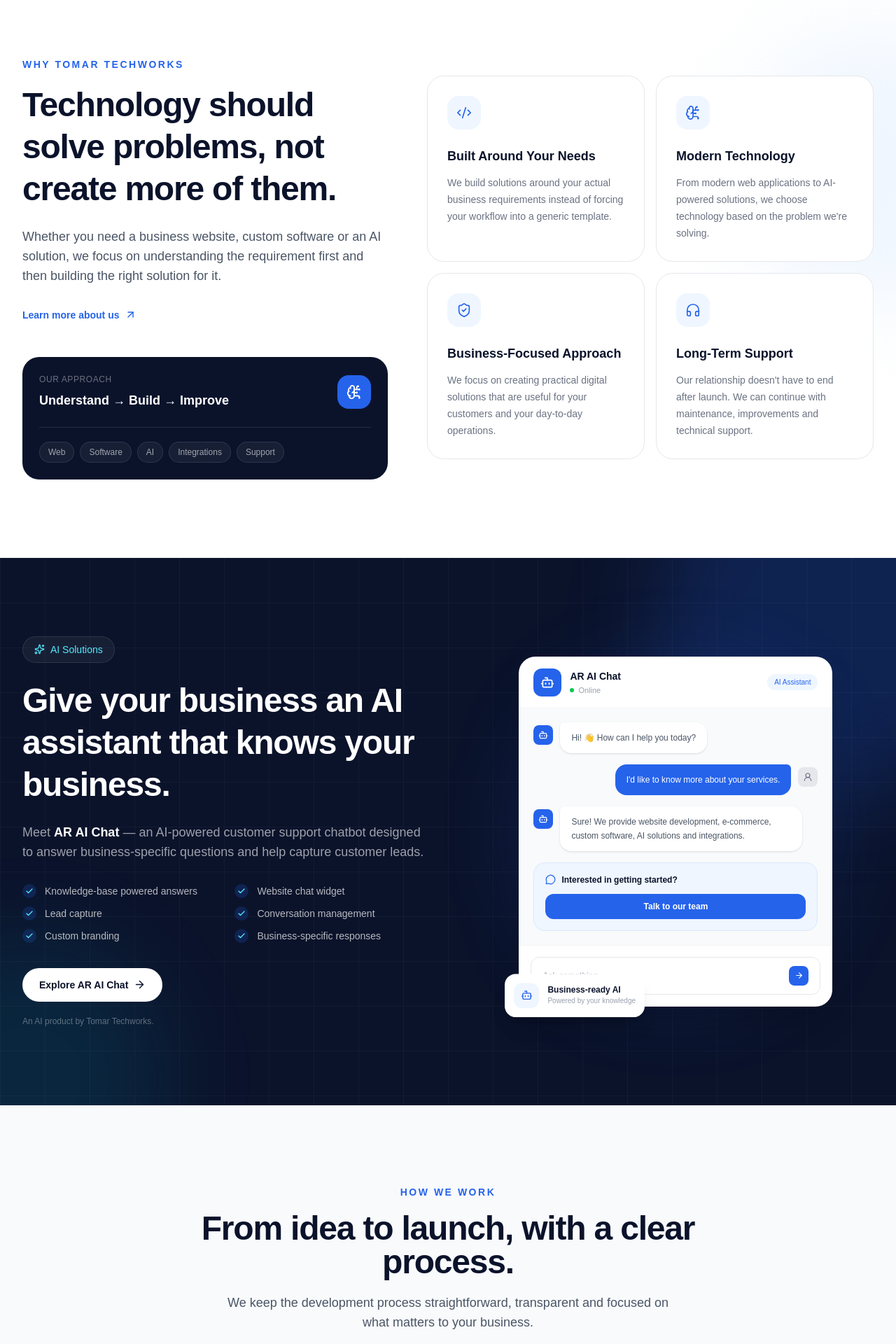
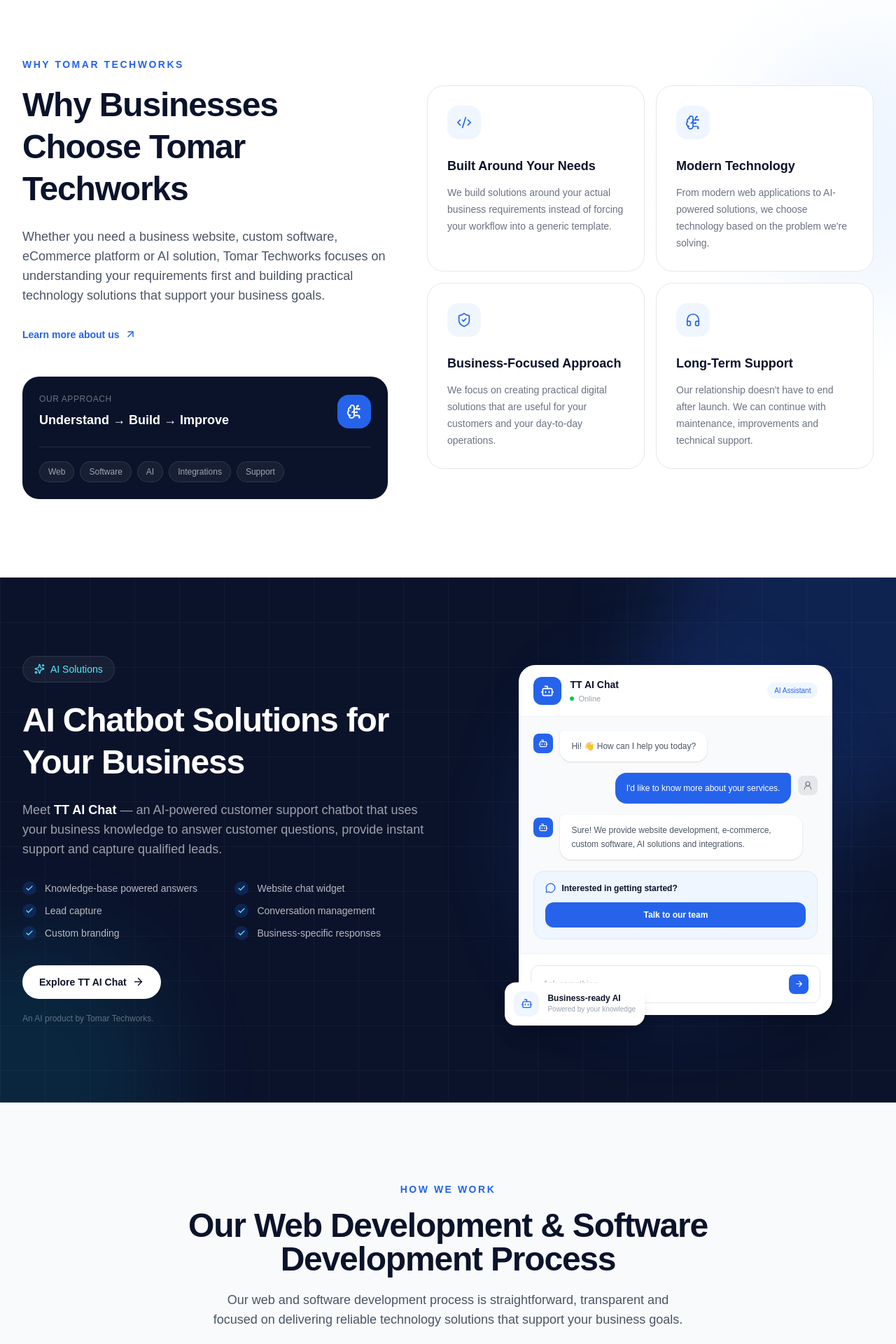
Before and after one commit to AashishSunilRajput/tomar-techworks, a Next.js app: page / in a window 1280 px wide. Shown: the part 2140-4060 px from the top of the page at 70% size. Built offline with nearby package versions, Linux system fonts and the light colour scheme.

Commit message:
Home Page Changes for SEO

```diff
--- a/components/home/AISolutions.tsx
+++ b/components/home/AISolutions.tsx
@@ -46,16 +46,17 @@
               AI Solutions
             </div>
 
-            <h2 className="mt-6 max-w-2xl text-3xl font-bold leading-tight tracking-tight text-white sm:text-4xl lg:text-5xl">
-              Give your business an AI assistant that knows your business.
-            </h2>
+           <h2 className="mt-6 max-w-2xl text-3xl font-bold leading-tight tracking-tight text-white sm:text-4xl lg:text-5xl">
+  AI Chatbot Solutions for Your Business
+</h2>
 
-            <p className="mt-6 max-w-xl text-base leading-7 text-white/60 sm:text-lg">
-              Meet{" "}
-              <span className="font-semibold text-white">AR AI Chat</span> —
-              an AI-powered customer support chatbot designed to answer
-              business-specific questions and help capture customer leads.
-            </p>
+           <p className="mt-6 max-w-xl text-base leading-7 text-white/60 sm:text-lg">
+  Meet{" "}
+  <span className="font-semibold text-white">TT AI Chat</span> — an
+  AI-powered customer support chatbot that uses your business knowledge
+  to answer customer questions, provide instant support and capture
+  qualified leads.
+</p>
 
             {/* Features */}
             <div className="mt-8 grid gap-3 sm:grid-cols-2">
@@ -76,10 +77,10 @@
             {/* CTA */}
             <div className="mt-9">
               <Link
-                href="/solutions/ai-chatbot"
+                href="https://chat.tomartechworks.com/"
                 className="group inline-flex items-center gap-2 rounded-full bg-white px-6 py-3.5 text-sm font-semibold text-navy transition-all hover:bg-blue-50"
               >
-                Explore AR AI Chat
+                Explore TT AI Chat
                 <ArrowRight
                   size={17}
                   className="transition-transform duration-200 group-hover:translate-x-1"
@@ -114,7 +115,7 @@
 
                   <div>
                     <p className="text-sm font-semibold text-navy">
-                      AR AI Chat
+                      TT AI Chat
                     </p>
 
                     <div className="mt-0.5 flex items-center gap-1.5">
--- a/components/home/FAQ.tsx
+++ b/components/home/FAQ.tsx
@@ -17,8 +17,8 @@
   },
   {
     question: "Do you provide AI chatbot solutions?",
-    answer:
-      "Yes. Our AI solution, AR AI Chat, can be integrated into business websites to answer customer questions using business-specific knowledge, capture leads and manage conversations.",
+   answer:
+  "Yes. Our AI solution, TT AI Chat, can be integrated into business websites to answer customer questions using business-specific knowledge, capture leads and manage conversations.",
   },
   {
     question: "Can you integrate my website with other software?",
@@ -67,13 +67,14 @@
             </span>
 
             <h2 className="mt-4 text-3xl font-bold leading-tight tracking-tight text-navy sm:text-4xl">
-              Questions? We&apos;ve got answers.
-            </h2>
+  Frequently Asked Questions About Our Technology Services
+</h2>
 
             <p className="mt-5 max-w-md text-base leading-7 text-gray-600">
-              Here are some of the questions businesses commonly ask before
-              starting a project with us.
-            </p>
+  Find answers to common questions about website development, custom
+  software, AI chatbot solutions, e-commerce development and ongoing
+  technical support.
+</p>
 
             <div className="mt-8 rounded-2xl bg-surface p-5">
               <p className="text-sm font-semibold text-navy">
--- a/components/home/FinalCTA.tsx
+++ b/components/home/FinalCTA.tsx
@@ -29,18 +29,19 @@
           </div>
 
           {/* Heading */}
-          <h2 className="mt-6 text-3xl font-bold leading-tight tracking-tight text-white sm:text-4xl lg:text-6xl">
-            Have an idea?
-            <br />
-            <span className="text-cyan-300">Let&apos;s turn it into reality.</span>
-          </h2>
+         <h2 className="mt-6 text-3xl font-bold leading-tight tracking-tight text-white sm:text-4xl lg:text-6xl">
+  Ready to Build Your
+  <br />
+  <span className="text-cyan-300">Next Digital Solution?</span>
+</h2>
 
           {/* Description */}
-          <p className="mx-auto mt-6 max-w-2xl text-base leading-7 text-white/60 sm:text-lg">
-            Whether you need a new website, custom software, an AI solution or
-            ongoing technical support, let&apos;s discuss what your business
-            needs.
-          </p>
+        <p className="mx-auto mt-6 max-w-2xl text-base leading-7 text-white/60 sm:text-lg">
+  Whether you need website development, custom software, AI chatbot
+  solutions, e-commerce development or ongoing technical support,
+  Tomar Techworks can help turn your business requirements into a
+  practical digital solution.
+</p>
 
           {/* Buttons */}
           <div className="mt-9 flex flex-col items-center justify-center gap-3 sm:flex-row">
--- a/components/home/HowWeWork.tsx
+++ b/components/home/HowWeWork.tsx
@@ -65,14 +65,15 @@
             How We Work
           </span>
 
-          <h2 className="mt-4 text-3xl font-bold tracking-tight text-navy sm:text-4xl lg:text-5xl">
-            From idea to launch, with a clear process.
-          </h2>
+         <h2 className="mt-4 text-3xl font-bold tracking-tight text-navy sm:text-4xl lg:text-5xl">
+  Our Web Development & Software Development Process
+</h2>
 
           <p className="mx-auto mt-5 max-w-2xl text-base leading-7 text-gray-600 sm:text-lg">
-            We keep the development process straightforward, transparent and
-            focused on what matters to your business.
-          </p>
+  Our web and software development process is straightforward, transparent
+  and focused on delivering reliable technology solutions that support your
+  business goals.
+</p>
         </motion.div>
 
         {/* Steps */}
--- a/components/home/Industries.tsx
+++ b/components/home/Industries.tsx
@@ -73,14 +73,15 @@
               Industries
             </span>
 
-            <h2 className="mt-4 text-3xl font-bold tracking-tight text-navy sm:text-4xl lg:text-5xl">
-              Technology for businesses across industries.
-            </h2>
+           <h2 className="mt-4 text-3xl font-bold tracking-tight text-navy sm:text-4xl lg:text-5xl">
+  Technology Solutions for Different Industries
+</h2>
 
             <p className="mt-5 max-w-2xl text-base leading-7 text-gray-600 sm:text-lg">
-              Every business has different challenges. We adapt our approach
-              to your industry, customers and business goals.
-            </p>
+  We build websites, custom software, AI solutions and digital tools
+  tailored to the needs of different industries, customers and business
+  goals.
+</p>
           </div>
 
           <p className="max-w-xs text-sm leading-6 text-gray-500 lg:text-right">
--- a/components/home/Portfolio.tsx
+++ b/components/home/Portfolio.tsx
@@ -13,12 +13,12 @@
 const projects = [
   {
     category: "AI Product",
-    title: "AR AI Chat",
+    title: "TT AI Chat",
     description:
       "AI-powered customer support chatbot with knowledge base, website widget, lead capture and conversation management.",
     icon: Bot,
     tags: ["AI", "Chatbot", "Knowledge Base"],
-    href: "/solutions/ai-chatbot",
+    href: "https://chat.tomartechworks.com/",
     featured: true,
   },
   {
@@ -70,14 +70,14 @@
               Selected Work
             </span>
 
-            <h2 className="mt-4 text-3xl font-bold tracking-tight text-navy sm:text-4xl lg:text-5xl">
-              Ideas turned into digital solutions.
-            </h2>
+           <h2 className="mt-4 text-3xl font-bold tracking-tight text-navy sm:text-4xl lg:text-5xl">
+  Web, Software & AI Solutions We Build
+</h2>
 
-            <p className="mt-5 max-w-2xl text-base leading-7 text-gray-600 sm:text-lg">
-              From AI products and business websites to custom software, we
-              build digital solutions designed around real business needs.
-            </p>
+           <p className="mt-5 max-w-2xl text-base leading-7 text-gray-600 sm:text-lg">
+  Explore examples of AI products, business websites, custom software
+  and e-commerce solutions built to solve real business needs.
+</p>
           </div>
 
           <Link
--- a/components/home/WhyChooseUs.tsx
+++ b/components/home/WhyChooseUs.tsx
@@ -56,15 +56,16 @@
               Why Tomar Techworks
             </span>
 
-            <h2 className="mt-4 max-w-xl text-3xl font-bold leading-tight tracking-tight text-navy sm:text-4xl lg:text-5xl">
-              Technology should solve problems, not create more of them.
-            </h2>
+           <h2 className="mt-4 max-w-xl text-3xl font-bold leading-tight tracking-tight text-navy sm:text-4xl lg:text-5xl">
+  Why Businesses Choose Tomar Techworks
+</h2>
 
-            <p className="mt-6 max-w-xl text-base leading-7 text-gray-600 sm:text-lg">
-              Whether you need a business website, custom software or an AI
-              solution, we focus on understanding the requirement first and
-              then building the right solution for it.
-            </p>
+           <p className="mt-6 max-w-xl text-base leading-7 text-gray-600 sm:text-lg">
+  Whether you need a business website, custom software, eCommerce
+  platform or AI solution, Tomar Techworks focuses on understanding
+  your requirements first and building practical technology solutions
+  that support your business goals.
+</p>
 
             <Link
               href="/about"
```
